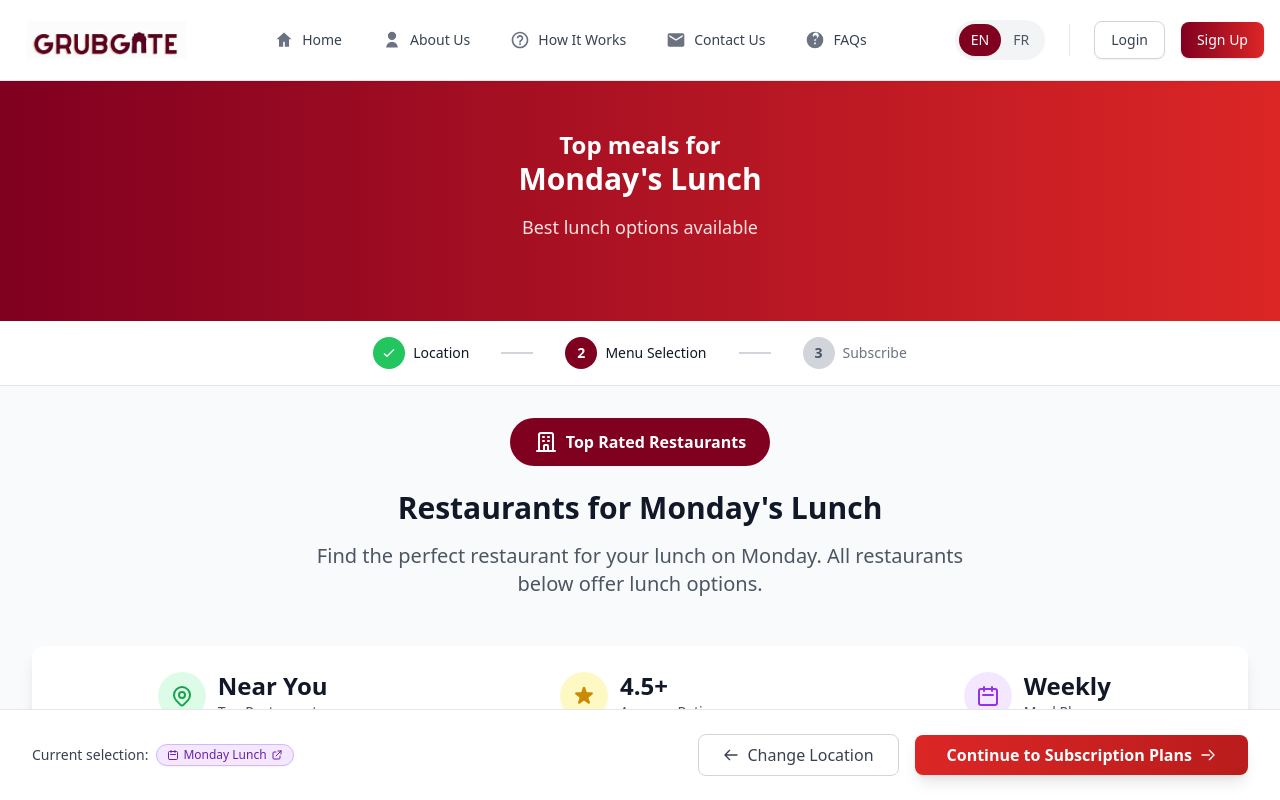
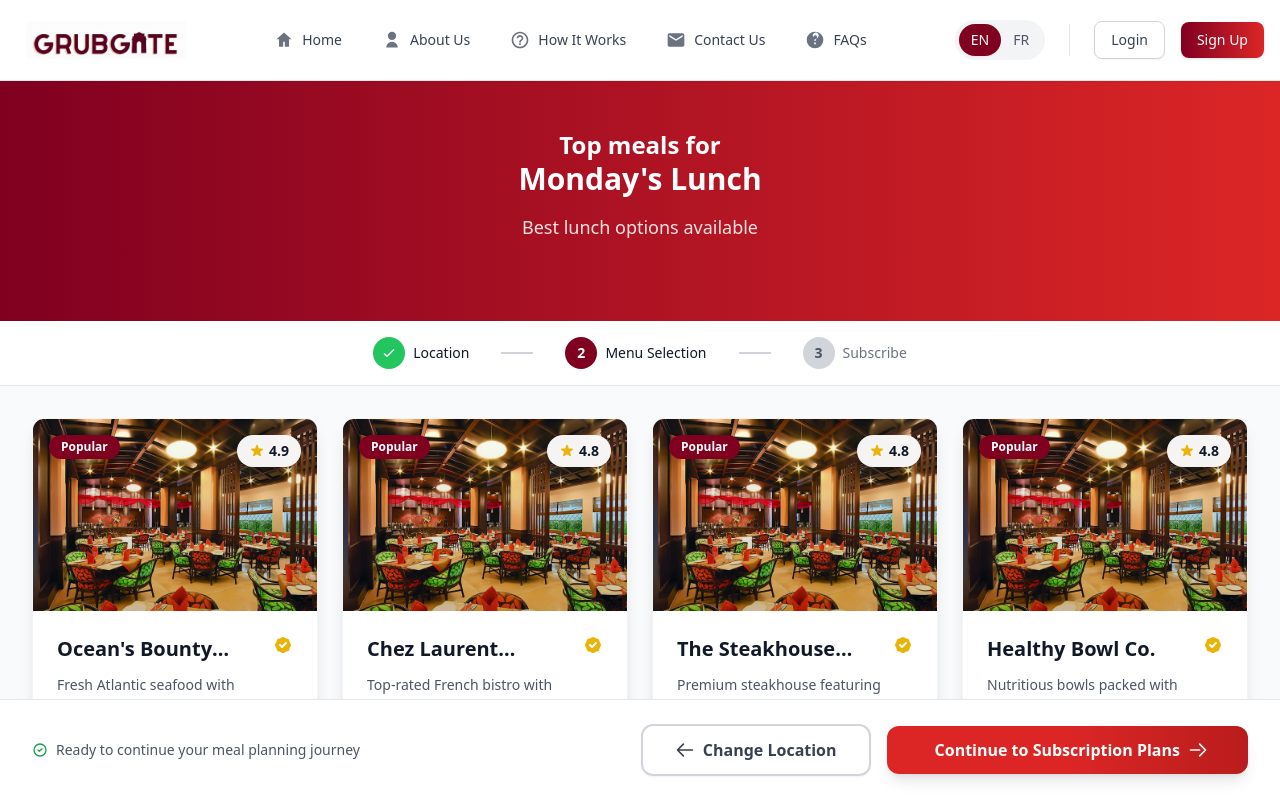
Before and after one commit to Jash-1th/grub-gate, a React (Vite) app in the folder frontend/: page /plan/restaurants in a window 1280 px wide. Built offline with nearby package versions, Linux system fonts and the light colour scheme.

Commit message:
solved some minor issues in ui and logic

```diff
--- a/frontend/src/components/planning/MenuSelectionStep.jsx
+++ b/frontend/src/components/planning/MenuSelectionStep.jsx
@@ -396,70 +396,6 @@ const MenuSelectionStep = ({ onNext, onBack }) => {
       <div className="max-w-7xl mx-auto px-3 sm:px-6 lg:px-8 py-4 sm:py-6 lg:py-8">
         {/* Show Restaurant Grid for both cases, but with different titles and context */}
         <div>
-            <div className="text-center mb-6 sm:mb-8 lg:mb-12">
-              <div className="inline-flex items-center bg-grub-red text-white px-4 sm:px-6 py-2 sm:py-3 rounded-full mb-4 sm:mb-6 text-sm sm:text-base">
-                <svg className="w-4 h-4 sm:w-6 sm:h-6 mr-2" fill="none" stroke="currentColor" viewBox="0 0 24 24">
-                  <path strokeLinecap="round" strokeLinejoin="round" strokeWidth={2} d="M19 21V5a2 2 0 00-2-2H7a2 2 0 00-2 2v16m14 0h2m-2 0h-4m-5 0H3m2 0h3M9 7h1m-1 4h1m4-4h1m-1 4h1m-5 10v-5a1 1 0 011-1h2a1 1 0 011 1v5m-4 0h4" />
-                </svg>
-                <span className="font-semibold">Top Rated Restaurants</span>
-              </div>
-              <h2 className="text-xl sm:text-2xl lg:text-3xl font-bold text-gray-900 mb-3 sm:mb-4 px-2 sm:px-0">
-                {isFromPlan
-                  ? 'Discover Amazing Restaurants'
-                  : `Restaurants for ${capitalizeFirst(day)}'s ${capitalizeFirst(slot)}`
-                }
-              </h2>
-              <p className="text-sm sm:text-base lg:text-xl text-gray-600 max-w-2xl mx-auto px-4 sm:px-0">
-                {isFromPlan
-                  ? 'Choose from these highly-rated restaurants in your area, sorted by customer reviews and popularity'
-                  : `Find the perfect restaurant for your ${slot} on ${capitalizeFirst(day)}. All restaurants below offer ${slot} options.`
-                }
-              </p>
-            </div>
-
-            {/* Stats Bar - Hidden on mobile, compact on larger screens */}
-            <div className="hidden sm:block bg-white rounded-xl shadow-lg p-4 sm:p-6 mb-6 sm:mb-8">
-              <div className="grid grid-cols-3 gap-4 sm:gap-6 text-center">
-                <div className="flex items-center justify-center space-x-3">
-                  <div className="w-12 h-12 bg-green-100 rounded-full flex items-center justify-center">
-                    <svg className="w-6 h-6 text-green-600" fill="none" stroke="currentColor" viewBox="0 0 24 24">
-                      <path strokeLinecap="round" strokeLinejoin="round" strokeWidth={2} d="M17.657 16.657L13.414 20.9a1.998 1.998 0 01-2.827 0l-4.244-4.243a8 8 0 1111.314 0z" />
-                      <path strokeLinecap="round" strokeLinejoin="round" strokeWidth={2} d="M15 11a3 3 0 11-6 0 3 3 0 016 0z" />
-                    </svg>
-                  </div>
-                  <div className="text-left">
-                    <div className="text-2xl font-bold text-gray-900">Near You</div>
-                    <div className="text-sm text-gray-600">Top Restaurants</div>
-                  </div>
-                </div>
-
-                <div className="flex items-center justify-center space-x-3">
-                  <div className="w-12 h-12 bg-yellow-100 rounded-full flex items-center justify-center">
-                    <svg className="w-6 h-6 text-yellow-600" fill="currentColor" viewBox="0 0 20 20">
-                      <path d="M9.049 2.927c.3-.921 1.603-.921 1.902 0l1.07 3.292a1 1 0 00.95.69h3.462c.969 0 1.371 1.24.588 1.81l-2.8 2.034a1 1 0 00-.364 1.118l1.07 3.292c.3.921-.755 1.688-1.54 1.118l-2.8-2.034a1 1 0 00-1.175 0l-2.8 2.034c-.784.57-1.838-.197-1.539-1.118l1.07-3.292a1 1 0 00-.364-1.118L2.98 8.72c-.783-.57-.38-1.81.588-1.81h3.461a1 1 0 00.951-.69l1.07-3.292z" />
-                    </svg>
-                  </div>
-                  <div className="text-left">
-                    <div className="text-2xl font-bold text-gray-900">4.5+</div>
-                    <div className="text-sm text-gray-600">Average Rating</div>
-                  </div>
-                </div>
-
-                <div className="flex items-center justify-center space-x-3">
-                  <div className="w-12 h-12 bg-purple-100 rounded-full flex items-center justify-center">
-                    <svg className="w-6 h-6 text-purple-600" fill="none" stroke="currentColor" viewBox="0 0 24 24">
-                      <path strokeLinecap="round" strokeLinejoin="round" strokeWidth={2} d="M8 7V3m8 4V3m-9 8h10M5 21h14a2 2 0 002-2V7a2 2 0 00-2-2H5a2 2 0 00-2 2v12a2 2 0 002 2z" />
-                    </svg>
-                  </div>
-                  <div className="text-left">
-                    <div className="text-2xl font-bold text-gray-900">Weekly</div>
-                    <div className="text-sm text-gray-600">Meal Plans</div>
-                  </div>
-                </div>
-              </div>
-            </div>
-
-
             {/* Restaurant Grid */}
             <div className="grid grid-cols-1 sm:grid-cols-2 lg:grid-cols-3 xl:grid-cols-4 gap-4 sm:gap-6">
               {nearbyRestaurants.map((restaurant) => (
@@ -591,61 +527,18 @@ const MenuSelectionStep = ({ onNext, onBack }) => {
       {!isModalOpen && (
         <div className="bg-white border-t shadow-lg fixed bottom-16 sm:bottom-0 left-0 right-0 z-10 pb-safe">
         <div className="max-w-7xl mx-auto px-3 sm:px-6 lg:px-8 py-3 sm:py-6">
-          <div className="flex flex-col sm:flex-row items-start sm:items-center justify-between gap-4 sm:gap-0">
-            <div className="flex flex-wrap items-center gap-2 sm:gap-4">
-              {/* Current Filters Display */}
-              <div className="flex flex-wrap items-center gap-2">
-                <span className="text-xs sm:text-sm font-medium text-gray-700 whitespace-nowrap">Current selection:</span>
-                {postalCode && (
-                  <button
-                    onClick={(e) => {
-                      e.preventDefault();
-                      e.stopPropagation();
-                      console.log('Postal code badge clicked!'); // Debug log
-                      // Navigate back to location selection
-                      navigate('/plan');
-                    }}
-                    className="inline-flex items-center px-2.5 py-0.5 rounded-full text-xs font-medium bg-blue-100 text-blue-800 hover:bg-blue-200 hover:text-blue-900 transition-all duration-200 cursor-pointer border border-blue-300 hover:border-blue-400 shadow-sm hover:shadow-md"
-                    title="Click to change location"
-                  >
-                    <svg className="w-3 h-3 mr-1" fill="none" stroke="currentColor" viewBox="0 0 24 24">
-                      <path strokeLinecap="round" strokeLinejoin="round" strokeWidth={2} d="M17.657 16.657L13.414 20.9a1.998 1.998 0 01-2.827 0l-4.244-4.243a8 8 0 1111.314 0z" />
-                    </svg>
-                    {postalCode.toUpperCase()}
-                    <svg className="w-3 h-3 ml-1" fill="none" stroke="currentColor" viewBox="0 0 24 24">
-                      <path strokeLinecap="round" strokeLinejoin="round" strokeWidth={2} d="M11 5H6a2 2 0 00-2 2v11a2 2 0 002 2h11a2 2 0 002-2v-5m-1.414-9.414a2 2 0 112.828 2.828L11.828 15H9v-2.828l8.586-8.586z" />
-                    </svg>
-                  </button>
-                )}
-                <button
-                  onClick={(e) => {
-                    e.preventDefault();
-                    e.stopPropagation();
-                    console.log('Day/Slot badge clicked!'); // Debug log
-                    // Navigate back to weekly menu for the selected day
-                    navigate(`/weekly-menu?day=${day}&highlight=${slot}`);
-                  }}
-                  className="inline-flex items-center px-2.5 py-0.5 rounded-full text-xs font-medium bg-purple-100 text-purple-800 hover:bg-purple-200 hover:text-purple-900 transition-all duration-200 cursor-pointer border border-purple-300 hover:border-purple-400 shadow-sm hover:shadow-md"
-                  title="Click to go back to weekly menu"
-                >
-                  <svg className="w-3 h-3 mr-1" fill="none" stroke="currentColor" viewBox="0 0 24 24">
-                    <path strokeLinecap="round" strokeLinejoin="round" strokeWidth={2} d="M8 7V3m8 4V3m-9 8h10M5 21h14a2 2 0 002-2V7a2 2 0 00-2-2H5a2 2 0 00-2 2v12a2 2 0 002 2z" />
-                  </svg>
-                  {capitalizeFirst(day)} {capitalizeFirst(slot)}
-                  <svg className="w-3 h-3 ml-1" fill="none" stroke="currentColor" viewBox="0 0 24 24">
-                    <path strokeLinecap="round" strokeLinejoin="round" strokeWidth={2} d="M10 6H6a2 2 0 00-2 2v10a2 2 0 002 2h10a2 2 0 002-2v-4M14 4h6m0 0v6m0-6L10 14" />
-                  </svg>
-                </button>
-                {userType === 'pro' && (
-                  <span className="inline-flex items-center px-2.5 py-0.5 rounded-full text-xs font-medium bg-orange-100 text-orange-800">
-                    Pro User
-                  </span>
-                )}
-              </div>
+          <div className="flex flex-col sm:flex-row items-center justify-between gap-4">
+            {/* Left side - Optional summary or info */}
+            <div className="hidden lg:flex items-center text-sm text-gray-600">
+              <svg className="w-4 h-4 mr-2 text-green-600" fill="none" stroke="currentColor" viewBox="0 0 24 24">
+                <path strokeLinecap="round" strokeLinejoin="round" strokeWidth={2} d="M9 12l2 2 4-4m6 2a9 9 0 11-18 0 9 9 0 0118 0z" />
+              </svg>
+              <span>Ready to continue your meal planning journey</span>
             </div>
 
-            {/* Action Buttons */}
-            <div className="flex flex-col sm:flex-row items-stretch sm:items-center gap-3 sm:gap-4 w-full sm:w-auto">
+            {/* Action Buttons - Enhanced desktop layout */}
+            <div className="flex flex-col sm:flex-row items-stretch sm:items-center gap-3 lg:gap-4 w-full sm:w-auto">
+              {/* Change Location Button - Secondary style */}
               <button
                 onClick={(e) => {
                   e.preventDefault();
@@ -654,13 +547,15 @@ const MenuSelectionStep = ({ onNext, onBack }) => {
                   // Navigate back to location selection
                   navigate('/plan');
                 }}
-                className="px-4 sm:px-6 py-2 border border-gray-300 text-gray-700 font-medium rounded-lg hover:bg-gray-50 transition-colors duration-200 flex items-center justify-center space-x-2 text-sm sm:text-base"
+                className="group px-4 sm:px-6 lg:px-8 py-2.5 lg:py-3 border-2 border-gray-300 text-gray-700 font-medium rounded-xl hover:border-gray-400 hover:bg-gray-50 transition-all duration-200 flex items-center justify-center space-x-2 text-sm sm:text-base lg:min-w-[160px] shadow-sm hover:shadow-md"
               >
-                <svg className="w-4 h-4" fill="none" stroke="currentColor" viewBox="0 0 24 24">
+                <svg className="w-4 h-4 lg:w-5 lg:h-5 transition-transform group-hover:-translate-x-0.5" fill="none" stroke="currentColor" viewBox="0 0 24 24">
                   <path strokeLinecap="round" strokeLinejoin="round" strokeWidth={2} d="M10 19l-7-7m0 0l7-7m-7 7h18" />
                 </svg>
-                <span>Change Location</span>
+                <span className="font-semibold">Change Location</span>
               </button>
+
+              {/* Continue Button - Primary style with enhanced desktop design */}
               <button
                 onClick={(e) => {
                   e.preventDefault();
@@ -669,11 +564,16 @@ const MenuSelectionStep = ({ onNext, onBack }) => {
                   // Navigate to weekly menu to see the meal planning calendar
                   navigate('/weekly-menu');
                 }}
-                className="px-6 sm:px-8 py-2 bg-gradient-to-r from-red-600 to-red-700 hover:from-red-700 hover:to-red-800 text-white font-semibold rounded-lg transition-all duration-300 transform hover:-translate-y-0.5 shadow-lg hover:shadow-xl flex items-center justify-center space-x-2 text-sm sm:text-base"
+                className="group relative px-6 sm:px-8 lg:px-10 py-2.5 lg:py-3 bg-gradient-to-r from-red-600 via-red-600 to-red-700 hover:from-red-700 hover:via-red-700 hover:to-red-800 text-white font-bold rounded-xl transition-all duration-300 transform hover:-translate-y-0.5 shadow-lg hover:shadow-xl flex items-center justify-center space-x-2 text-sm sm:text-base lg:min-w-[220px] overflow-hidden"
               >
-                <span className="hidden sm:inline">Continue to Subscription Plans</span>
-                <span className="sm:hidden">Continue</span>
-                <svg className="w-4 h-4" fill="none" stroke="currentColor" viewBox="0 0 24 24">
+                {/* Subtle shine effect for desktop */}
+                <div className="absolute inset-0 bg-gradient-to-r from-transparent via-white/10 to-transparent -skew-x-12 -translate-x-full group-hover:translate-x-full transition-transform duration-700 hidden lg:block"></div>
+
+                <span className="relative z-10">
+                  <span className="hidden sm:inline">Continue to Subscription Plans</span>
+                  <span className="sm:hidden">Continue</span>
+                </span>
+                <svg className="relative z-10 w-4 h-4 lg:w-5 lg:h-5 transition-transform group-hover:translate-x-0.5" fill="none" stroke="currentColor" viewBox="0 0 24 24">
                   <path strokeLinecap="round" strokeLinejoin="round" strokeWidth={2} d="M14 5l7 7m0 0l-7 7m0-7H3" />
                 </svg>
               </button>
--- a/frontend/src/utils/filteringAlgorithms.js
+++ b/frontend/src/utils/filteringAlgorithms.js
@@ -44,7 +44,7 @@ export const sortItemsByPreferences = (items, userPreferences = []) => {
 
     // Count matching preferences
     userPreferences.forEach(userPref => {
-      if (item.preferences.includes(userPref)) {
+      if (item.dietaryPreferences && item.dietaryPreferences.includes(userPref)) {
         matchedPreferences++;
         score += 10; // Base score for each match
       }
@@ -91,7 +91,7 @@ export const groupItemsByPreferenceCategories = (items, userPreferences = []) =>
 
   items.forEach(item => {
     const hasMatchingPreference = userPreferences.some(pref =>
-      item.preferences.includes(pref)
+      item.dietaryPreferences && item.dietaryPreferences.includes(pref)
     );
 
     if (hasMatchingPreference) {
--- a/frontend/src/utils/filteringHelpers.js
+++ b/frontend/src/utils/filteringHelpers.js
@@ -26,7 +26,7 @@ export const applyPreferenceFilter = (items, selectedPreferences) => {
 
   return items.filter(item =>
     selectedPreferences.some(preference =>
-      item.preferences && item.preferences.includes(preference)
+      item.dietaryPreferences && item.dietaryPreferences.includes(preference)
     )
   );
 };
@@ -80,13 +80,13 @@ export const separateItemsByPreferences = (items, selectedPreferences) => {
 
   const preferenceMatchedItems = items.filter(item =>
     selectedPreferences.some(preference =>
-      item.preferences && item.preferences.includes(preference)
+      item.dietaryPreferences && item.dietaryPreferences.includes(preference)
     )
   );
 
   const otherItems = items.filter(item =>
     !selectedPreferences.some(preference =>
-      item.preferences && item.preferences.includes(preference)
+      item.dietaryPreferences && item.dietaryPreferences.includes(preference)
     )
   );
 
```
Also changed, not shown: frontend/src/components/restaurant/MealPlanSummary.jsx (+4 -4 lines), frontend/src/pages/RestaurantDetailPage.jsx (+2 -14 lines).
